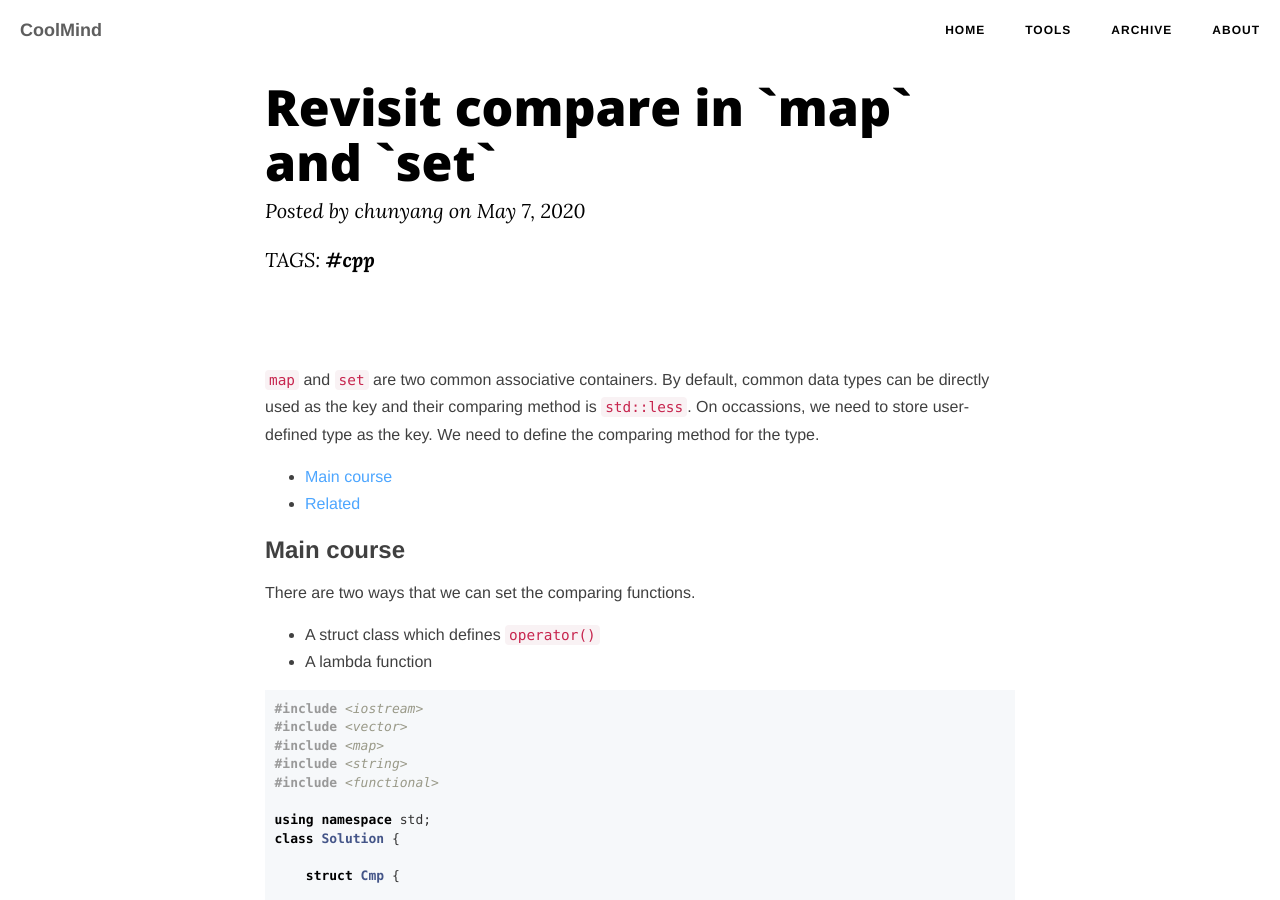
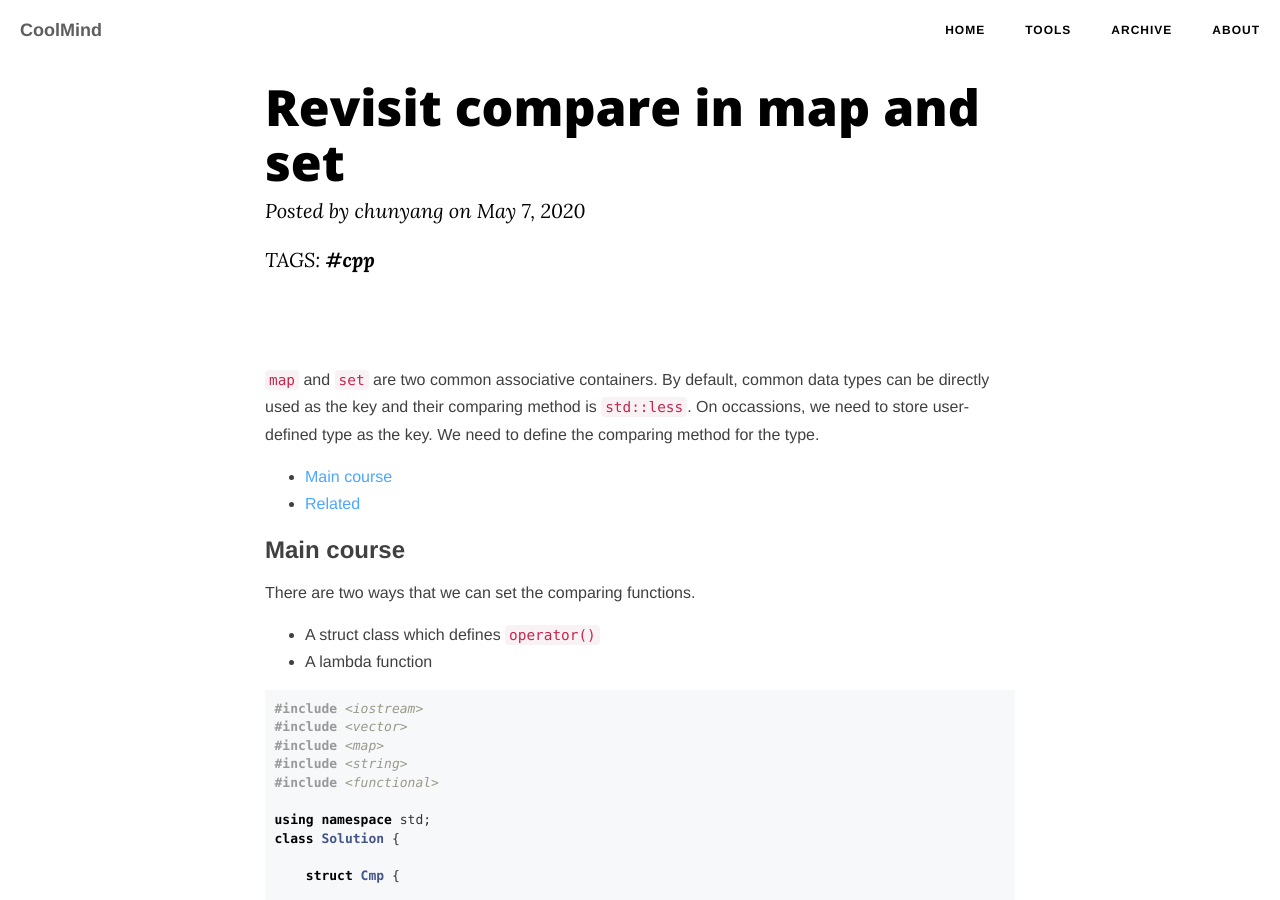
Before and after one commit to chunyang-wen/chunyang-wen.github.io, a Jekyll site: the page built from _posts/2020/2020-05-07-revisit-set-map-compare.md, in a window 1280 px wide and 900 px high. Built offline with Jekyll 4.4.1, drawn with Linux system fonts in a browser that asks for light colours; comment, search, counter and statistics services are not loaded.

Commit message:
remove quote

```diff
--- a/_posts/2020/2020-05-07-revisit-set-map-compare.md
+++ b/_posts/2020/2020-05-07-revisit-set-map-compare.md
@@ -1,6 +1,6 @@
 ---
 layout: post
-title: Revisit compare in `map` and `set`
+title: Revisit compare in map and set
 categories: [blog, stl]
 tags: [cpp]
 ---
```
